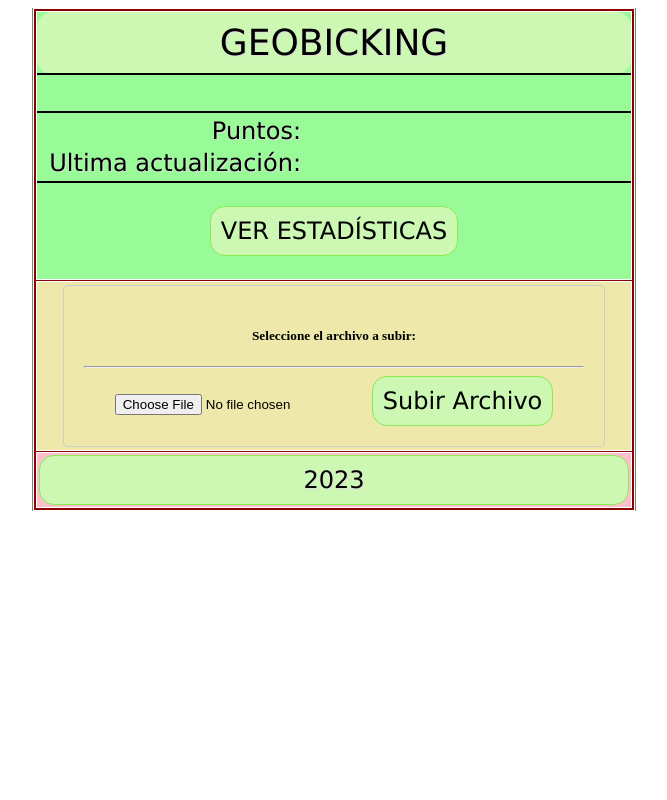
After one commit to makoki13/geobiking, a PHP site: page /subir.php in a window 1280 px wide. The commit adds this page. Shown: the whole page, without its empty margins (306-973 px from the left). Run offline with PHP 8.4, Linux system fonts and the light colour scheme; data that the repository does not hold is empty; some libraries are stand-ins or nearby versions.

Commit message:
fichero para subir

```diff
--- a/ng_php/backend/api/server.php
+++ b/ng_php/backend/api/server.php
@@ -25,22 +25,8 @@ if ($funcion == "get_logros_general") {
 
     include_once 'clsEstadisticas.class.php';
 
-    /* $o->poblaciones = Estadisticas::get_total_numero_localidades($conexion);
-    $o->poblaciones_visitadas = Estadisticas::get_localidades_visitadas($conexion, $usuario);
-    $o->porcentaje_poblaciones = sprintf("%.2f", ($o->poblaciones_visitadas / $o->poblaciones) * 100);
-
-    $o->provincias = Estadisticas::get_total_numero_provincias($conexion);
-    $o->provincias_visitadas = Estadisticas::get_provincias_visitadas($conexion,$usuario);
-    $o->porcentaje_provincias = sprintf("%.2f", ($o->provincias_visitadas / $o->provincias) * 100);
-
-    $o->autonomias = Estadisticas::get_total_numero_autonomias($conexion);
-    $o->autonomias_visitadas = Estadisticas::get_autonomias_visitadas($conexion,$usuario);
-    $o->porcentaje_autonomias = sprintf("%.2f", ($o->autonomias_visitadas / $o->autonomias) * 100); */
-
     $datos_logros = Estadisticas::get_general($conexion,$usuario);
     $o->logros = $datos_logros['logros'];
-    //$o->total_puntos = $datos_logros['total_puntos'];
-    //var_dump($o->logros);
 
     $o->ok = true;
     $o->msg = "mensaje";
@@ -108,3 +94,21 @@ if ($funcion == "get_logros_autonomia") {
 
     die(json_encode($o));
 }
+
+if ($funcion == "get_datos_inicio") {
+    $o = new stdClass();
+
+    $conexion = connect();
+
+    include_once 'clsEstadisticas.class.php';
+    include_once 'clsUsuario.class.php';
+
+    $nombre_usuario = Usuario::get_nombre($conexion,$usuario);
+    $datos_logros = Estadisticas::get_global($conexion,$usuario);
+
+    $o->ok = true;
+    $o->total_puntos = $datos_logros['total_puntos'];
+    $o->nombre_usuario = strtoupper($nombre_usuario);
+
+    die(json_encode($o));
+}
--- a/ng_php/backend/estilos.css
+++ b/ng_php/backend/estilos.css
@@ -181,3 +181,85 @@ button.seleccionado {
     border: 1px solid black;
     background-color: gainsboro;
 }
+
+.subir {
+    border: 1px solid #7F9EEE;
+    padding: 20px;
+    width: auto;
+    border-radius: 15px;
+    min-height: 240px;
+    margin: auto;
+    background: #C0E1F9;
+    margin-bottom: 5px;
+}
+
+.titulo {
+    border: 1px solid #89EA53;
+    padding: 10px;
+    width: auto;
+    min-height: 240px;
+    border-radius: 15px;
+    margin: auto;
+    background: #CCF8B4;
+    font-size: 36px;
+    font-family: Verdana, Geneva, Tahoma, sans-serif;
+    text-align: center;
+    color: black;
+    text-shadow: 1px 1px 1px gainsboro;
+}
+
+.anyo {
+    border: 1px solid #89EA53;
+    padding: 10px;
+    width: auto;
+    min-height: 240px;
+    border-radius: 15px;
+    margin: auto;
+    background: #CCF8B4;
+    font-size: 24px;
+    font-family: Verdana, Geneva, Tahoma, sans-serif;
+    text-align: center;
+    color: black;
+    text-shadow: 1px 1px 1px gainsboro;
+}
+
+button {
+    border: 1px solid #89EA53;
+    padding: 10px;
+    width: auto;
+    min-height: 40px;
+    border-radius: 15px;
+    margin: auto;
+    background: #CCF8B4;
+    font-size: 24px;
+    font-family: Verdana, Geneva, Tahoma, sans-serif;
+    text-align: center;
+}
+
+#nombre_usuario {
+    font-size: 24px;
+    font-family: Verdana, Geneva, Tahoma, sans-serif;
+    text-align: center;
+    color: black;
+    text-shadow: 1px 1px 1px gainsboro;
+}
+
+#actualizacion,
+#puntos {
+    font-size: 24px;
+    font-family: Verdana, Geneva, Tahoma, sans-serif;
+    text-align: left;
+    color: black;
+    text-shadow: 1px 1px 1px gainsboro;
+}
+
+.texto_celda {
+    font-size: 24px;
+    font-family: Verdana, Geneva, Tahoma, sans-serif;
+    text-align: right;
+    padding-right: 5px;
+    ;
+    color: black;
+    font-weight: borlder;
+    text-shadow: 1px 1px 1px gainsboro;
+}
--- a/ng_php/backend/index.php
+++ b/ng_php/backend/index.php
@@ -5,7 +5,8 @@
     <head>
     </head>
     <body>
-        <form action="logros.php" method="post">
+        <!--<form action="logros.php" method="post">-->
+        <form action="subir.php" method="post">
             <input type="hidden" name="usuario" value="0">
         </form>
         <script>
--- /dev/null
+++ b/ng_php/backend/subir.php
@@ -0,0 +1,160 @@
+<?php
+
+$usuario = $_POST['usuario'];
+if (trim($usuario) == '') {
+    $usuario = 0;
+}
+
+$funcion = $_POST['funcion'];
+
+if ($funcion=="sube_archivo") {
+    $fichero_subido = "../../gpx/" . basename($_FILES['fichero_usuario']['name']);
+    $resp = move_uploaded_file($_FILES['fichero_usuario']['tmp_name'], $fichero_subido);
+    if ($resp==false) {
+?>
+        <sript>alert("Error al subir el fichero");</script>
+<?php
+    }
+    else {
+?>
+        <script>alert("fichero subido correctamente");</script>
+<?php
+    }
+}
+
+?>
+
+<html>
+<head>
+	<meta charset="utf-8">
+	<meta name="viewport" content="width=device-width, initial-scale=1">
+	<title>Subir Archivos GPX</title>
+    <link href="estilos.css" rel="stylesheet" type="text/css">
+</head>
+
+<body>
+    <table rules="all">
+        <tr>
+            <td style="width:50%;">&nbsp;</td>
+            <td style="min-width:600px;">
+                <table style="width:100%;border:2px solid darkred;" rules="all">
+                    <tr>
+                        <td>
+                            <table style="background-color:palegreen;height:100%;width:100%;" rules="all">
+                                <tr style="min-height:50px;">
+                                    <td class="titulo">
+                                        GEOBICKING
+                                    </td>
+                                </tr>
+                                <tr style="min-height:100px;">
+                                    <td style="border:2px solid black;">
+                                        <table style="height:100%;width:100%;">
+                                            <tr>
+                                                <td id="nombre_usuario">&nbsp;</td>
+                                            </tr>
+                                        </table>
+                                    </td>
+                                </tr>
+                                <tr style="height:100%;">
+                                    <td style="border:2px solid black;">
+                                        <table style="height:100%;width:100%;">
+                                            <tr>
+                                                <td class="texto_celda" style="min-width:260px;">Puntos:</td>
+                                                <td style="width:100%;" id="puntos"></td>
+                                            </tr>
+                                            <tr>
+                                                <td class="texto_celda">Ultima actualización:</td>
+                                                <td id="actualizacion"></td>
+                                            </tr>
+                                        </table>
+                                    </td>
+                                </tr>
+                                <tr style="min-height:550px;">
+                                    <td style="padding-top:20px;padding-bottom:20px;">
+                                        <table style="width:100%;">
+                                            <tr>
+                                                <td style="text-align:center;">
+                                                    <button type="submit">VER ESTADÍSTICAS</button>
+                                                </td>
+                                            </tr>
+                                        </table>
+                                    </td>
+                                </tr>
+                            </table>
+                        </td>
+                    </tr>
+
+                    <tr>
+                        <td>
+                            <table style="background-color:palegoldenrod;height:100%;width:100%;">
+                                <tr>
+                                    <td>
+                                        <form enctype="multipart/form-data" action="subir.php" method="POST">
+			                                <input type="hidden" name="MAX_FILE_SIZE" value="30000000" />
+                                            <input type="hidden" name="funcion" value="sube_archivo" />
+                                            <input type="hidden" name="usuario" value="<?php echo $usuario; ?>" />
+                                            <input type="hidden" name="nombre_usuario" value="<?php echo $nombre_usuario; ?>" />
+				                            <h5><i class=""></i> Seleccione el archivo a subir: </h5>
+				                            <hr/>
+				                            <input name="fichero_usuario" type="file" />
+				                            <button class="" type="submit"><i class=""></i> Subir Archivo</button>
+			                            </form>
+                                    </td>
+                                </tr>
+                            </table>
+                        </td>
+                    </tr>
+
+                    <tr>
+                        <td>
+                            <table style="background-color:pink;height:100%;width:100%;">
+                                <tr>
+                                    <td class="anyo" style="width:100%;text-align:center;">
+                                        2023
+                                    </td>
+                                </tr>
+                            </table>
+                        </td>
+                    </tr>
+                </table>
+            </td>
+            <td style="width:50%;">&nbsp;</td>
+        </tr>
+    </table>
+
+    <script src="https://code.jquery.com/jquery-3.6.0.min.js"></script>
+    <link href="estilos.css" rel="stylesheet" type="text/css">
+
+    <script>
+        function get_datos() {
+            datos_ajax = {
+                funcion: 'get_datos_inicio',
+                usuario: '<?php echo $usuario; ?>',
+            }
+
+            $.ajax ({
+                url: 'http://127.0.0.1:8080/api/server.php',
+                contentType: "application/json; charset=utf-8",
+                data: JSON.stringify(datos_ajax),
+                dataType: "json",
+                processData: false,
+                method: "POST",
+                success: function (data) {
+
+                },
+                error: function (data) {
+                    console.log('error', data);
+                }
+            }).done( function (resultado) {
+                if (resultado.ok === true ) {
+                    document.getElementById("nombre_usuario").innerHTML = resultado.nombre_usuario;
+                    document.getElementById("puntos").innerHTML = resultado.total_puntos;
+                    document.getElementById("actualizacion").innerHTML = "13 de Enero de 2023";
+                }
+            });
+        }
+
+        get_datos();
+    </script>
+</body>
+</html>
```
Also changed, not shown: ng_php/backend/api/clsUsuario.class.php (added, +10 -0 lines), ng_php/backend/logros.php (+0 -28 lines).
